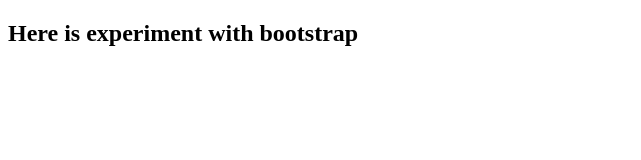
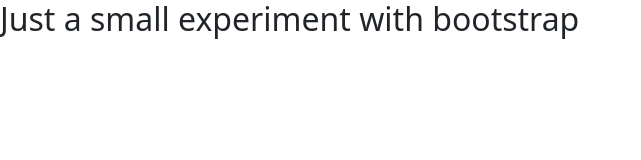
Before and after one commit to KevinPetrishin/Bootstrap, a plain HTML site: page index.html in a window 1280 px wide. Shown: the whole page, without its empty margins (0-641 px from the left). Drawn offline with nearby package versions, Linux system fonts and the light colour scheme.

Commit message:
first commit

```diff
--- a/index.html
+++ b/index.html
@@ -4,10 +4,13 @@
     <meta charset="UTF-8">
     <meta http-equiv="X-UA-Compatible" content="IE=edge">
     <meta name="viewport" content="width=device-width, initial-scale=1.0">
+    <link rel="stylesheet" href="bootstrap.min.css">
     <link rel="stylesheet" href="apps.css">
-    <title>Practice</title>
+    <title>Bootstrap</title>
 </head>
 <body>
-    <h2>Here is experiment with bootstrap</h2>
+    <h2>Just a small experiment with bootstrap</h2>
+
+    <script src="bootstrap.m"></script>
 </body>
 </html>
```
Also changed, not shown: bootstrap.min.css (added), bootstrap.min.js (added).
